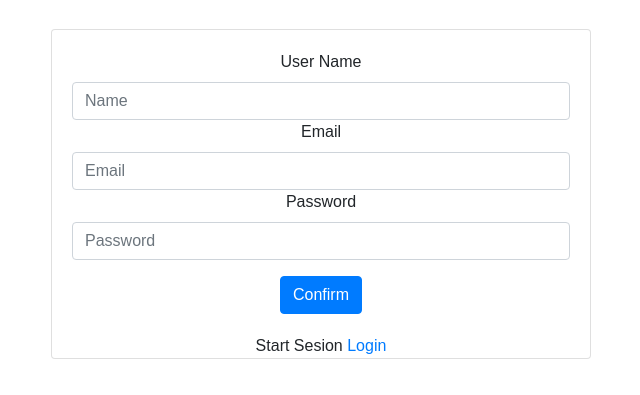
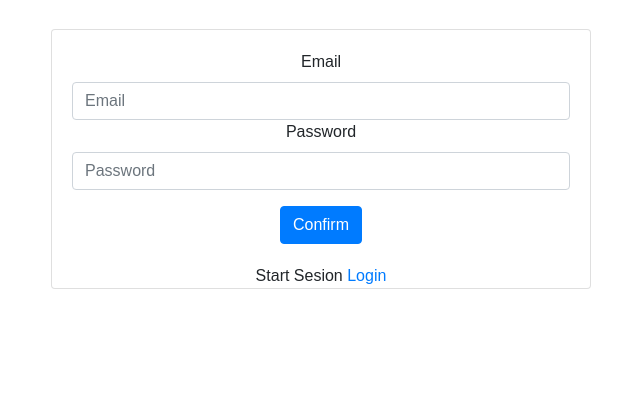
Before and after one commit to enriquegt/proyecto-api, a plain HTML site: page register.html in a window 1280 px wide. Shown: the part 99-494 px from the top of the page, without its empty margins (319-959 px from the left). Drawn offline with nearby package versions, Linux system fonts and the light colour scheme.

Commit message:
Update register.html

```diff
--- a/register.html
+++ b/register.html
@@ -21,8 +21,6 @@
           <div class="card-body">
             <form id="new-user-form">
               <div class="form-group">
-                <label for="name">User Name</label>
-                <input type="text" class="form-control" id="name" placeholder="Name">
                 <label for="email">Email</label>
                 <input type="text" class="form-control" id="email" placeholder="Email">
                 <label for="pass">Password</label>
```
